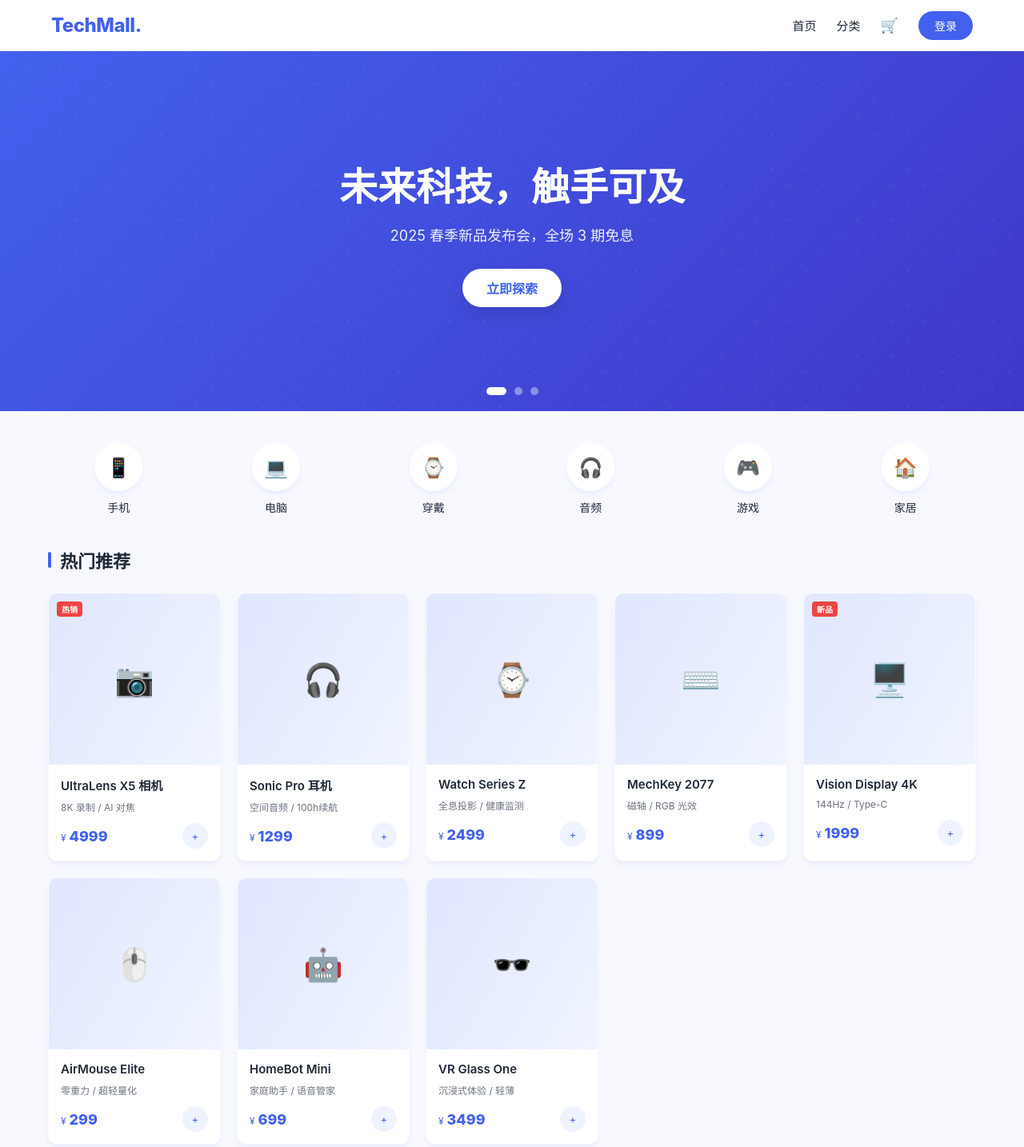
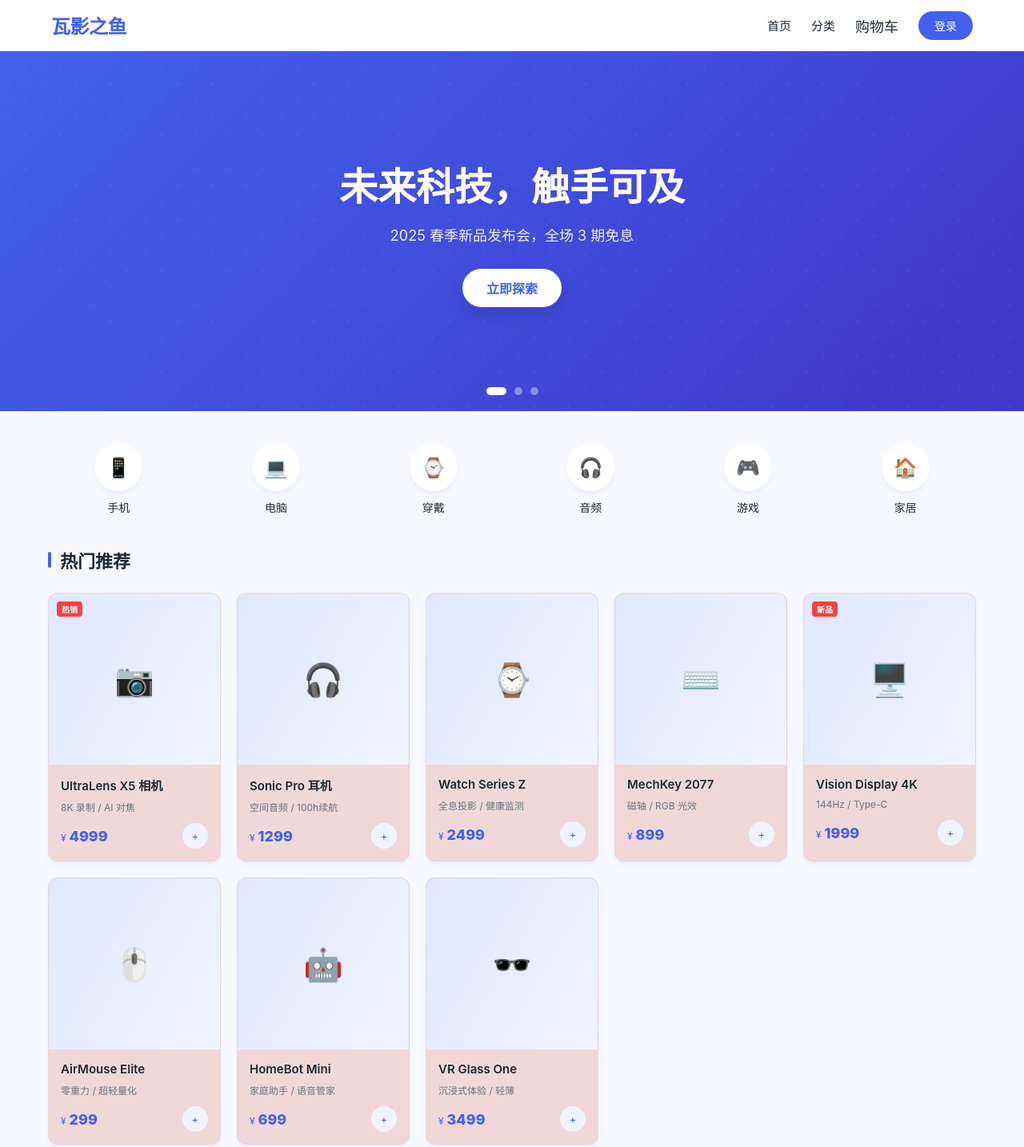
Before and after one commit to Buxin-Emilio/day3, a plain HTML site: page ai1.html in a window 1280 px wide. Shown: the top 1434 px of the page at 80% size. Drawn offline with Linux system fonts and the light colour scheme.

Commit message:
day03.04

```diff
--- a/ai1.html
+++ b/ai1.html
@@ -12,11 +12,13 @@
         --primary-color: #4361ee; /* 科技蓝主色 */
         --primary-hover: #3a50c7; /* 悬停深色 */
         --bg-color: #f8f9ff; /* 页面背景 */
-        --card-bg: #ffffff; /* 卡片背景 */
+        --card-bg: #f0d8d8; /* 卡片背景 */
         --text-main: #1f2937; /* 主要文字 */
         --text-sub: #6b7280; /* 次要文字 */
         --shadow-sm: 0 4px 6px -1px rgba(67, 97, 238, 0.1);
+        /* 这个是阴影的轻微效果，作用于卡片和按钮 */
         --shadow-hover: 0 10px 25px -5px rgba(67, 97, 238, 0.25);
+        /* 这个是阴影的较深效果，作用于卡片和按钮的悬停状态 */
         --radius-std: 12px; /* 标准圆角 */
         --nav-height: 64px;
       }
@@ -461,11 +463,11 @@
   </head>
   <body>
     <header class="navbar">
-      <div class="logo">TechMall.</div>
+      <div class="logo">瓦影之鱼</div>
       <nav class="nav-links">
         <a href="#" class="nav-item">首页</a>
         <a href="#" class="nav-item">分类</a>
-        <a href="#" class="nav-item icon-btn">🛒</a>
+        <a href="#" class="nav-item icon-btn">购物车</a>
         <a href="#" class="btn-login">登录</a>
       </nav>
     </header>
```
